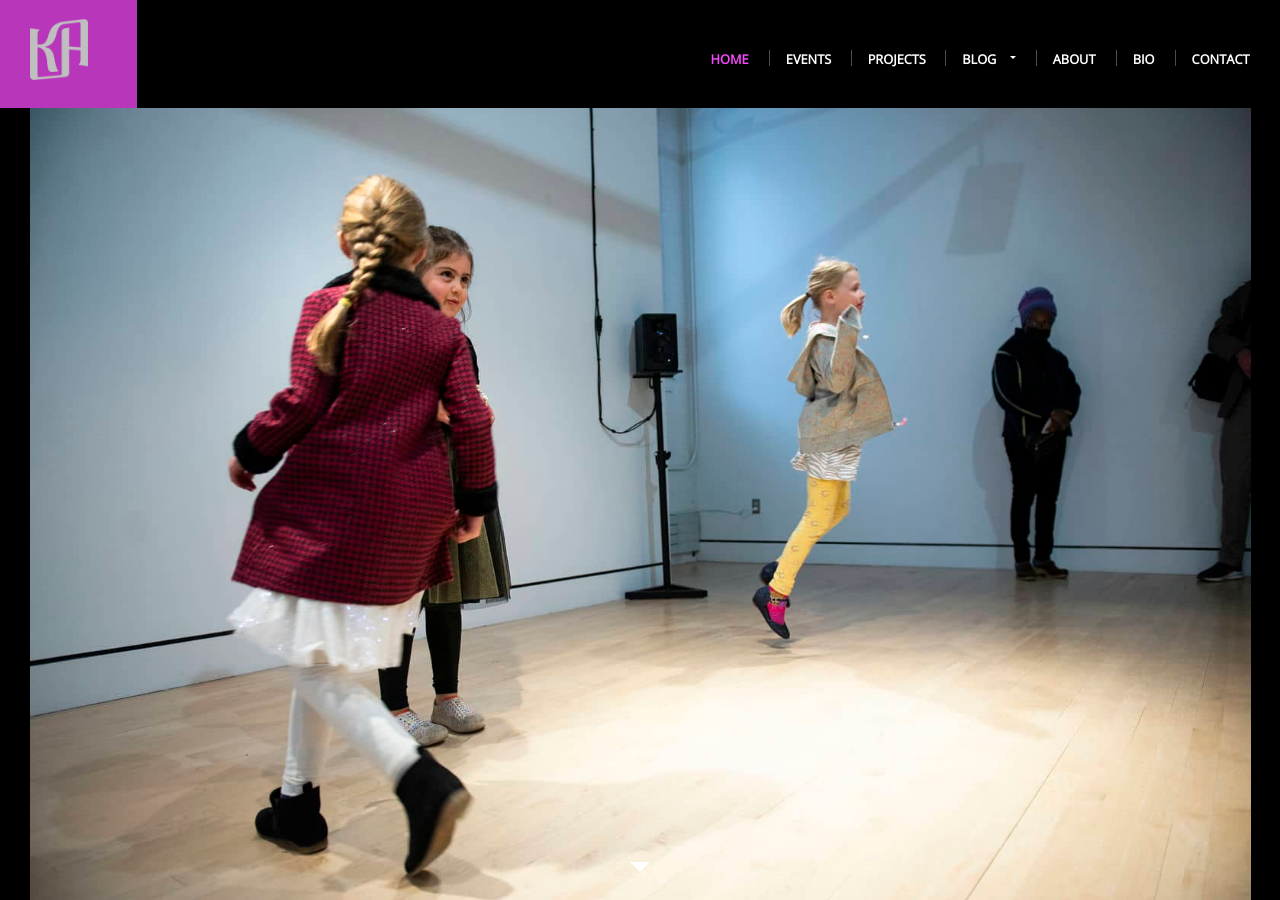
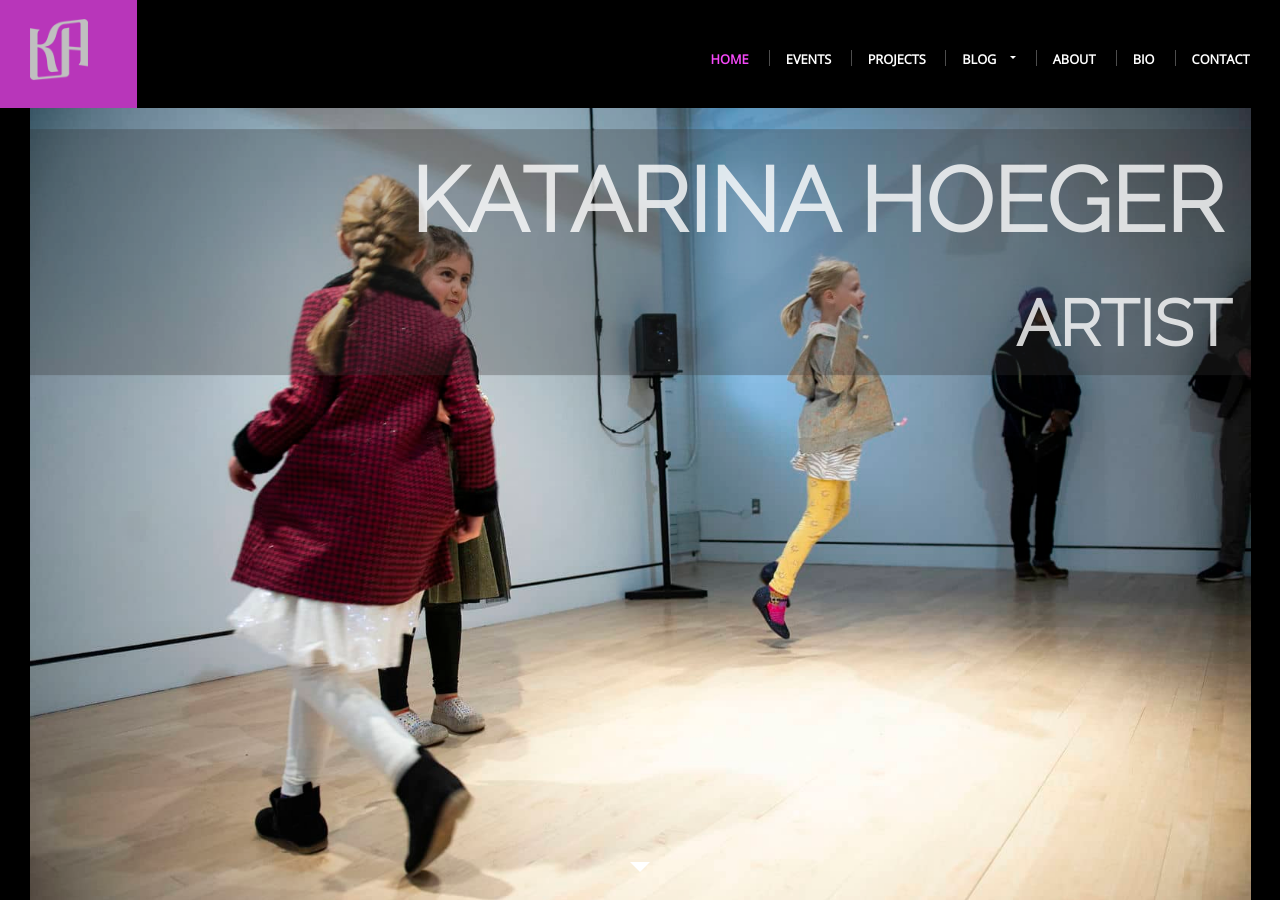
Before and after one commit to khoeger/khoeger.github.io, a Jekyll site: the page built from index.html, in a window 1280 px wide and 900 px high. Built offline with Jekyll 4.4.1, drawn with Linux system fonts in a browser that asks for light colours.

Commit message:
Name on website hero

```diff
--- a/index.html
+++ b/index.html
@@ -4,8 +4,8 @@ layout: default
 <div class="home">
   <div class="full-hero hero-home">
     <div class="hero-content">
-      <!-- <h1>Katarina Hoeger</h1>
-      <h2>Art</h2> -->
+      <h1>Katarina Hoeger</h1>
+      <h2>Artist</h2>
       <!-- <ul class="social-list social-links">
         {% include social-links.html %}
       </ul> -->
--- a/stylings/main.css
+++ b/stylings/main.css
@@ -324,8 +324,10 @@ h4 {
   font-size: 7vw;
   margin-bottom: 0.25em;
   font-weight: bold;
-  text-align: left;
-  margin-left: 30px;
+  text-align: right;
+  margin: 0px 0px 0px 0px; /* t r b l*/ /* initially 30px lr */
+  background-color: rgba(51,51,51,0.3);
+  padding: 0.3em;
 
 }
 .hero-content h2 {
@@ -333,8 +335,11 @@ h4 {
   font-size: 5vw;
   margin-bottom: 0.25em;
   font-weight: bold;
-  text-align: left;
-  margin-left: 30px;
+  text-align: right;
+  margin: 0px 0px 0px 0px; /* t r b l*/ /* initially 30px lr */
+  background-color: rgba(51,51,51,0.3);
+  padding: 0.3em;
+
 }
 .hero-content .social-link {
   background-color: rgba(255,255,255,0.8);
```
